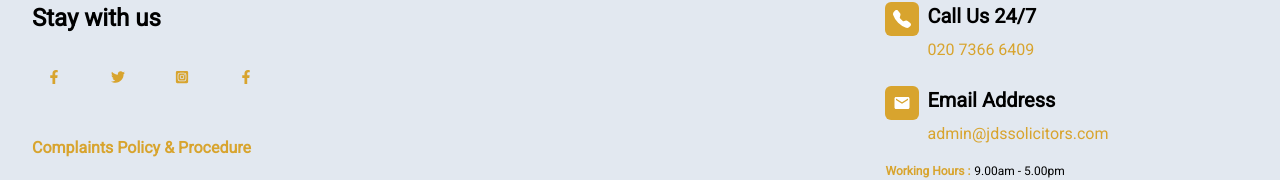
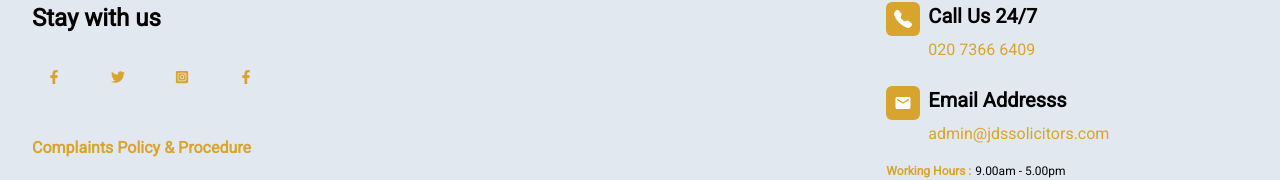
Before and after one commit to coolrass1/jdswebsiteapp, a Next.js app: page / in a window 1280 px wide. Shown: the part 3105-3285 px from the top of the page. Built offline with nearby package versions, Linux system fonts and the light colour scheme.

Commit message:
add s test

```diff
--- a/app/components/Footer.jsx
+++ b/app/components/Footer.jsx
@@ -38,7 +38,7 @@ const Footer = () => {
             {" "}
             JDS Solicitors is a long standing and growing family-friendly firm of
             solicitors, offering a client-centred and flexible legal service to
-            its clients and associates alike
+            its clients and associates alike.
           </p>
           <h5 className="text-xl sm:text-2xl font-bold">Stay with us</h5>
           <SocialLogo />
@@ -93,7 +93,7 @@ const Footer = () => {
               </div>
             </div>
             <div>
-              <h5 className="text-xl  font-bold mb-2">Email Address</h5>
+              <h5 className="text-xl  font-bold mb-2">Email Addresss</h5>
               <p className="text-primary">admin@jdssolicitors.com</p>
             </div>
           </div>
```
